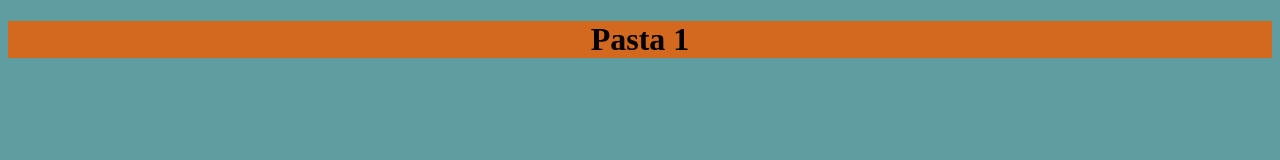
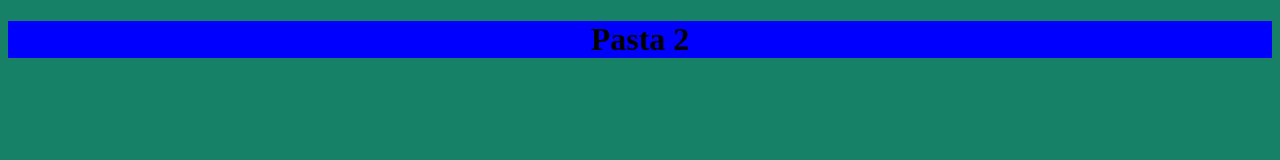
Before and after one commit to GabriellCorrea/Des.Web, a plain HTML site: page Aula02/pasta_2/index.html in a window 1280 px wide. Drawn offline with Linux system fonts and the light colour scheme.

Commit message:
redefinindo os nomes

```diff
--- a/Aula02/pasta_1/index_1.html
+++ b/Aula02/pasta_2/index.html
@@ -3,10 +3,10 @@
 <head>
     <meta charset="UTF-8">
     <meta name="viewport" content="width=device-width, initial-scale=1.0">
-    <link rel="stylesheet" href="estilo_1.css">
+    <link rel="stylesheet" href="estilo.css">
     <title>Outro Documento</title>
 </head>
 <body>
-    <h1>Pasta 1</h1>
+    <h1>Pasta 2</h1>
 </body>
 </html>
```
Also changed, not shown: Aula02/pasta_1/index.html (renamed from Aula02/pasta_2/index_2.html, +2 -2 lines), Aula02/pasta_1/estilo.css (renamed from Aula02/pasta_1/estilo_1.css), Aula02/pasta_2/estilo.css (renamed from Aula02/pasta_2/estilo_2.css).
